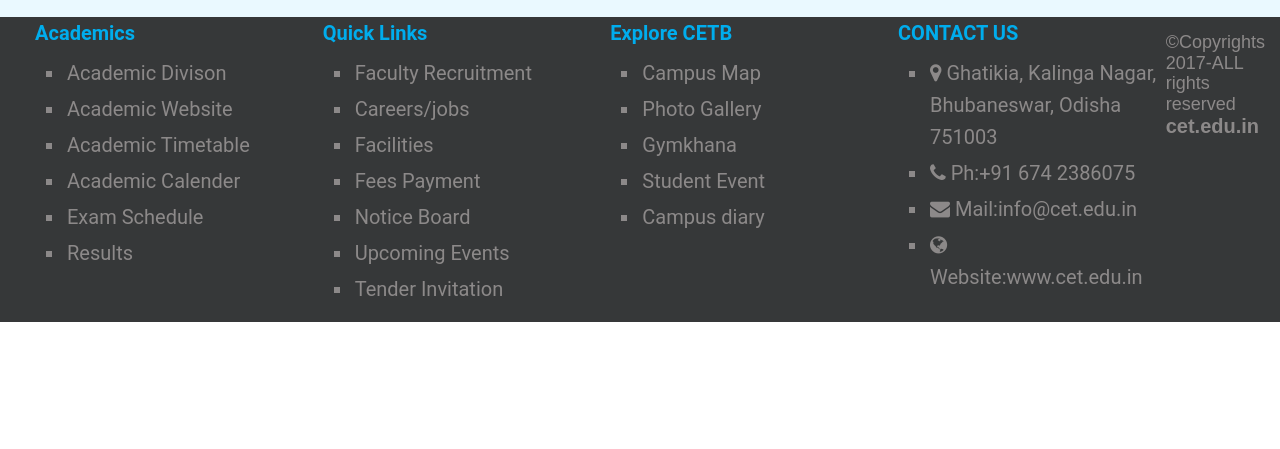
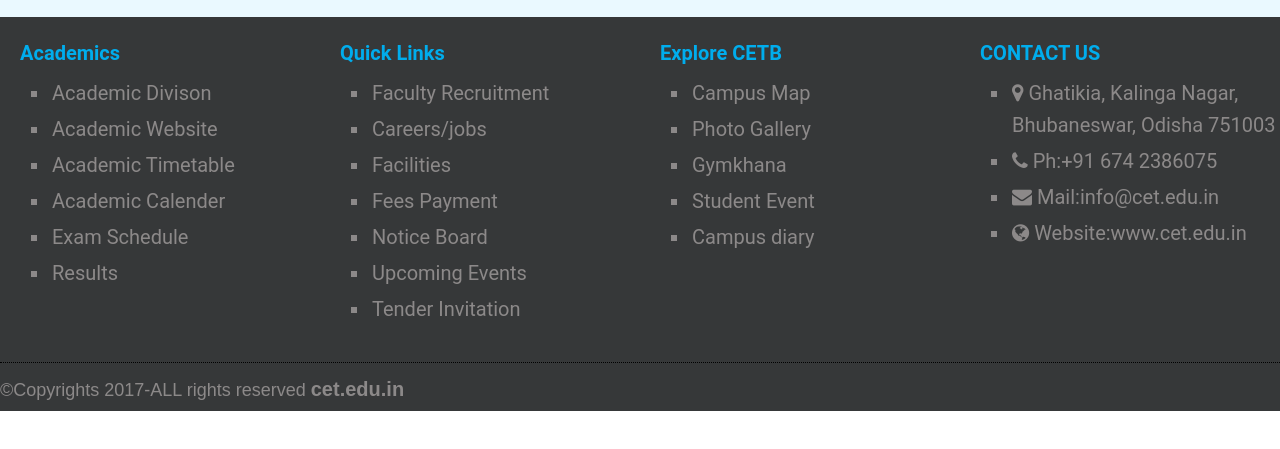
Before and after one commit to sandipbhuyan/gulp-starter, a website: page src/index.html in a window 1280 px wide. Shown: the part 253-702 px from the top of the page. Drawn offline with nearby package versions, Linux system fonts and the light colour scheme; files that its build step writes are made by us from their sources; files whose address does not match are found by name.

Commit message:
[TASK]added css to footer vs1.3

```diff
--- a/src/css/_footer.scss
+++ b/src/css/_footer.scss
@@ -47,7 +47,7 @@
 	}
 	.bottom-footer
 	{
-	border-top:1px dotted white;
+	border-top:1px dotted black;
 	p{
 	color:#8c8989;
 	font-family:sans-serif;
@@ -68,17 +68,27 @@
 	}
 	@media only screen and (min-width: 980px){
 	body{
-
+	min-height:100vh;
 	}
 	footer{
+	postion:absoulte;
+	margin-bottom:0px;
+
 	}
 	.column{
 	display:flex;
-	padding:0 15px;
+	justify-content:center;
+	.column-part{
+	margin-top:20px;
+	margin-bottom:20px;
+	}
 	}
 	.bottom-footer{
-	border-style:none;
+	position:absoulte;
+	margin-bottom:0px;
 	}
+
+
 
 	}
 }
```
Also changed, not shown: src/index.html (+1 -2 lines).
